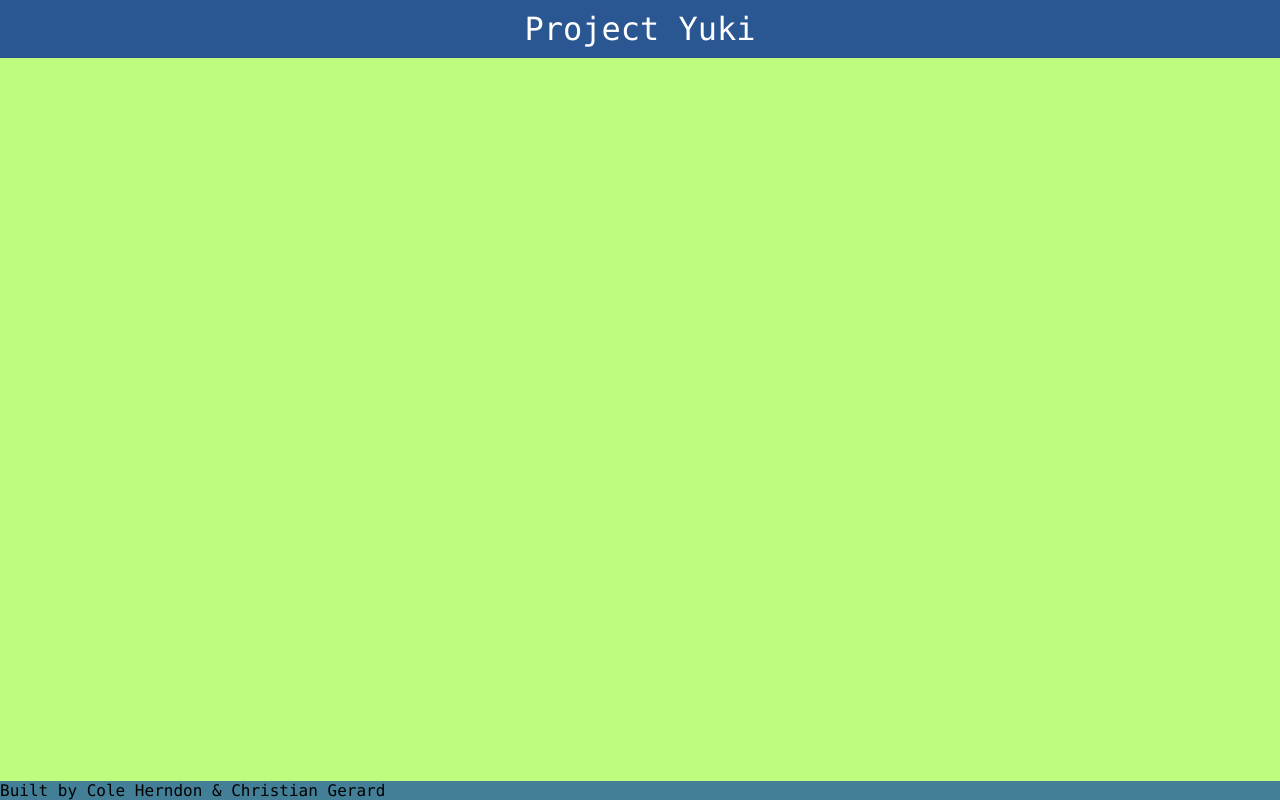
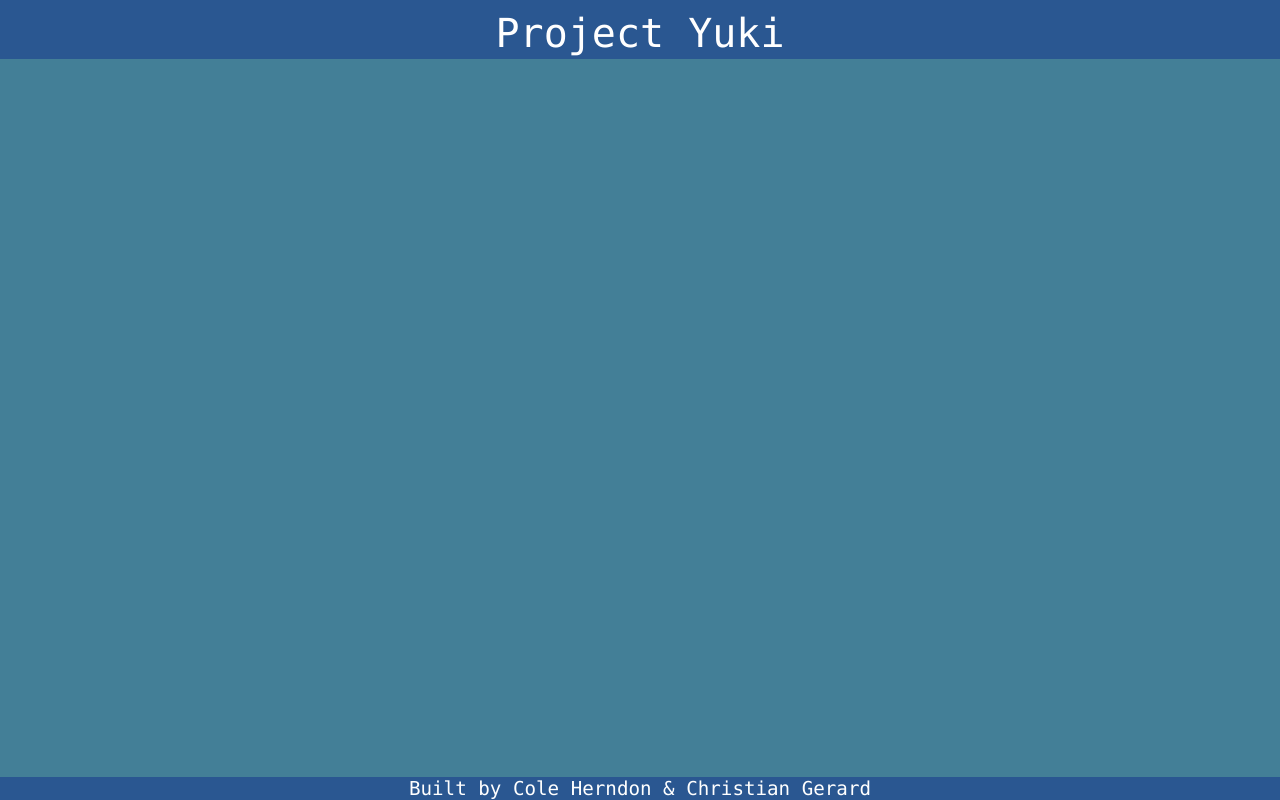
Before and after one commit to christian-gerard/project-yuki, a React (Vite) app in the folder client/: page / in a window 1280 px wide. Built offline with nearby package versions, Linux system fonts and the light colour scheme.

Commit message:
Adds Render Div for Information to be held

```diff
--- a/client/src/App.jsx
+++ b/client/src/App.jsx
@@ -1,10 +1,10 @@
 import './App.css'
 import Header from './components/Header'
+import Footer from './components/Footer'
+import Dashboard from './pages/Dashboard'
 import styled from 'styled-components'
-import Footer from './components/Footer'
 
 const Main = styled.div`
-   background-color: var(--light-green);
    height:100%;
    width:100%;
    display: flex;
@@ -12,11 +12,20 @@ const Main = styled.div`
    justify-content: space-between;
 `
 
+const Render = styled.div`
+    height:92%;
+    width:100%;
+    background-color: var(--light-cyan)
+`
+
 function App() {
 
   return (
     <Main>
       <Header/>
+      <Render>
+        <Dashboard/>
+      </Render>
       <Footer/>
     </Main>
 
--- a/client/src/components/Footer.jsx
+++ b/client/src/components/Footer.jsx
@@ -1,8 +1,17 @@
 import styled from 'styled-components'
 
 const Main = styled.div`
-    background-color: var(--light-cyan);
-    font-size: 1em;
+    background-color: var(--blue);
+    font-size: 1.2em;
+    color:white;
+    display: flex;
+    justify-content: center;
+    align-items: center;
+    overflow: hidden;
+    text-overflow: ellipses;
+    white-space: nowrap;
+    height:3%;
+    width:100%;
 `
 function Footer(){
 
--- a/client/src/components/Header.jsx
+++ b/client/src/components/Header.jsx
@@ -1,11 +1,18 @@
 import styled from 'styled-components'
 
 const Main  = styled.div`
-    font-size: 2em;
+    font-size: 2.5em;
     background-color: var(--blue);
     color: white;
     padding: 10px;
     text-align: center;
+    display: flex;
+    justify-content:center;
+    justify-items:center;
+    height:5%;
+    overflow: hidden;
+    text-overflow: ellipses;
+    white-space: nowrap;
 
 `;
 
--- /dev/null
+++ b/client/src/pages/Dashboard.jsx
@@ -0,0 +1,10 @@
+
+function Dashboard() {
+
+    return(
+        <div>
+
+        </div>
+    )
+}
+export default Dashboard
```
